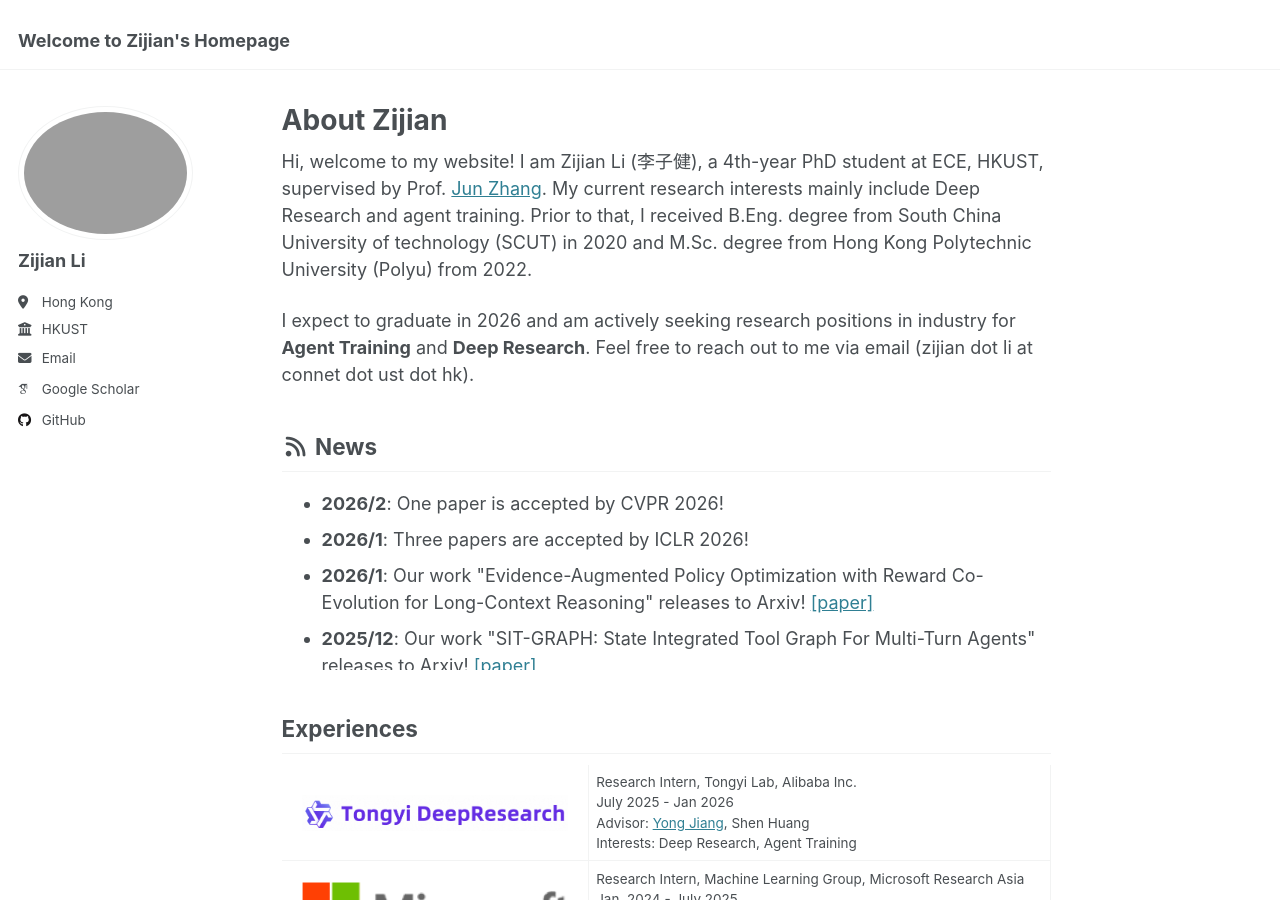
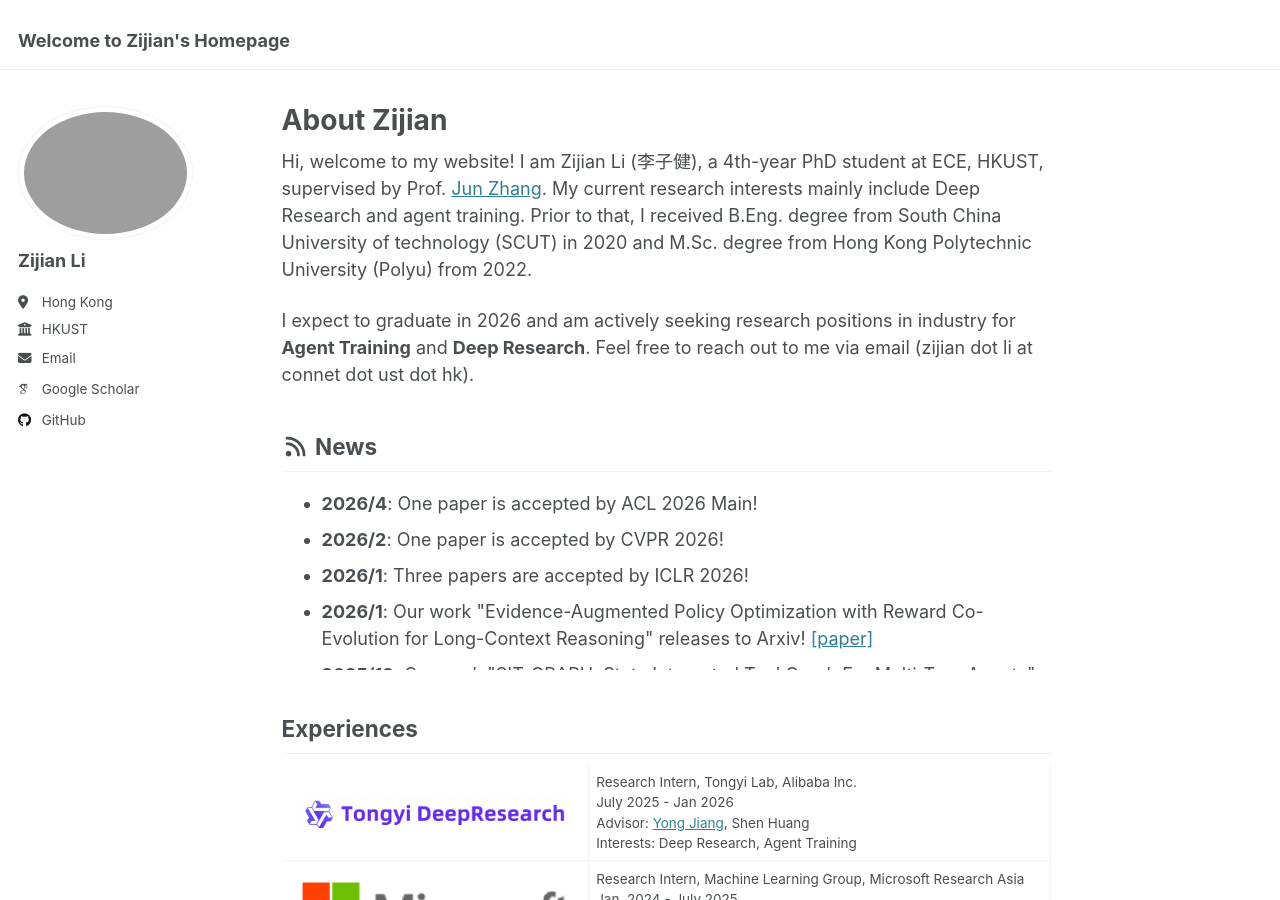
Before and after one commit to zli999/zijianli.github.io, a Jekyll site: the page built from _pages/about.md, in a window 1280 px wide and 900 px high. Built offline with Jekyll 4.4.1, drawn with Linux system fonts in a browser that asks for light colours; some web fonts are replaced; grey boxes are pictures that could not be loaded.

Commit message:
Update news section with 2026 paper acceptances
Added news items for paper acceptances in 2026.

```diff
--- a/_pages/about.md
+++ b/_pages/about.md
@@ -14,6 +14,9 @@ I expect to graduate in 2026 and am actively seeking research positions in indus
 ## <i class="fa fa-fw fa-rss "></i> News ##
 
 <ul style="width: auto; height: 180px; overflow: auto">
+
+<li> <b>2026/4</b>: One paper is accepted by ACL 2026 Main!
+</li>
 
 <li> <b>2026/2</b>: One paper is accepted by CVPR 2026!
 </li>
```
